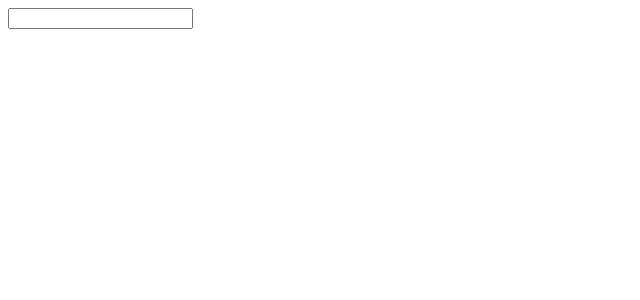
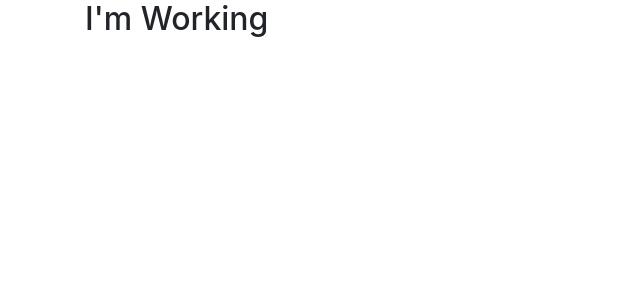
Before and after one commit to shivakoduri/angulartest, an Angular app: page / in a window 1280 px wide. Shown: the top 300 px of the page, without its empty margins (0-640 px from the left). Built offline with nearby package versions, Linux system fonts and the light colour scheme.

Commit message:
Angular5 - Example Application - Application Setup

```diff
--- a/package.json
+++ b/package.json
@@ -21,6 +21,7 @@
     "@angular/platform-browser": "^4.2.4",
     "@angular/platform-browser-dynamic": "^4.2.4",
     "@angular/router": "^4.2.4",
+    "bootstrap": "^4.0.0",
     "core-js": "^2.4.1",
     "rxjs": "^5.4.2",
     "zone.js": "^0.8.14"
--- a/src/app/app.component.html
+++ b/src/app/app.component.html
@@ -1,2 +1,9 @@
-<input type="text" [(ngModel)]="name">
-<p>{{ name }}</p>
+<div class="container">
+  <div class="row">
+    <div class="col-md-12">
+      <h2>
+        I'm Working
+      </h2>
+    </div>
+  </div>
+</div>
--- a/src/app/app.component.ts
+++ b/src/app/app.component.ts
@@ -6,5 +6,5 @@
   styleUrls: ['./app.component.css']
 })
 export class AppComponent {
-  name = '';
+
 }
```
Also changed, not shown: .angular-cli.json.
